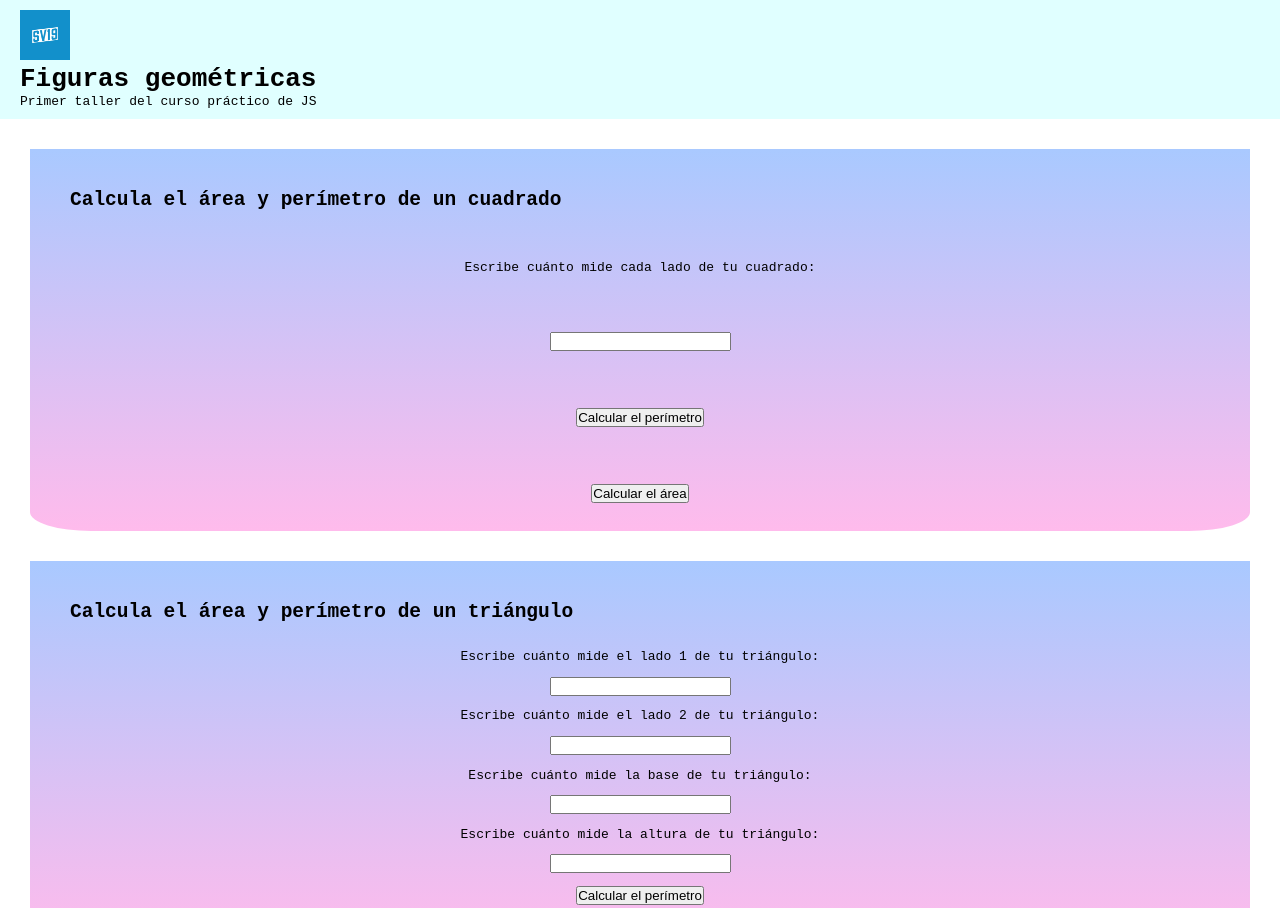
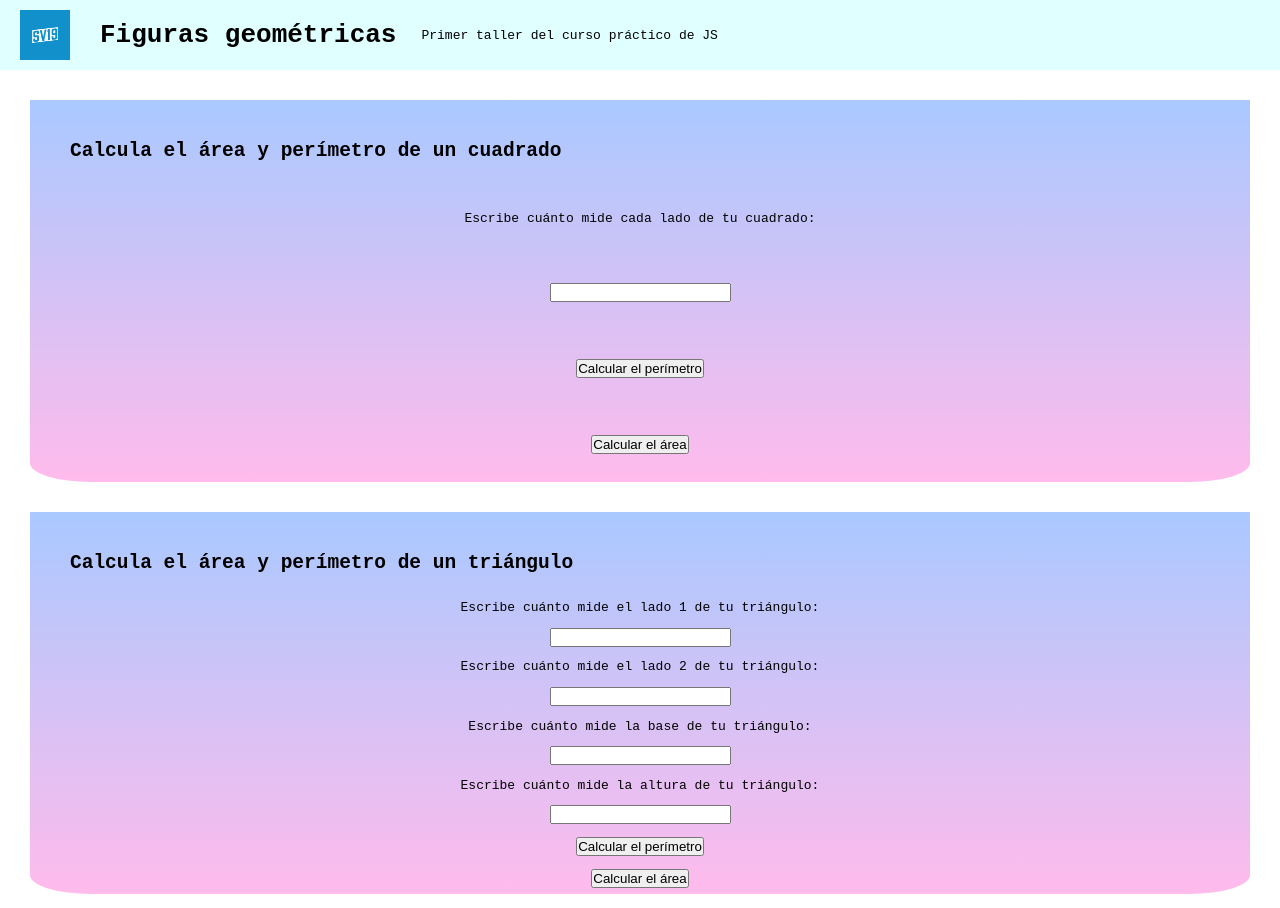
Before and after one commit to valerasergi0/Javascript-prctico, a plain HTML site: page Figuras/figuras.html in a window 1280 px wide. Shown: the top 908 px of the page. Drawn offline with Linux system fonts and the light colour scheme.

Commit message:
Última corección al header de figuras

```diff
--- a/Figuras/style.css
+++ b/Figuras/style.css
@@ -11,6 +11,9 @@ html{
 
 
 header{
+    display: flex;
+    flex-direction: row;
+    align-items: center;
     width: 100%;
     height: 40%;
     background-color: lightcyan;
```
